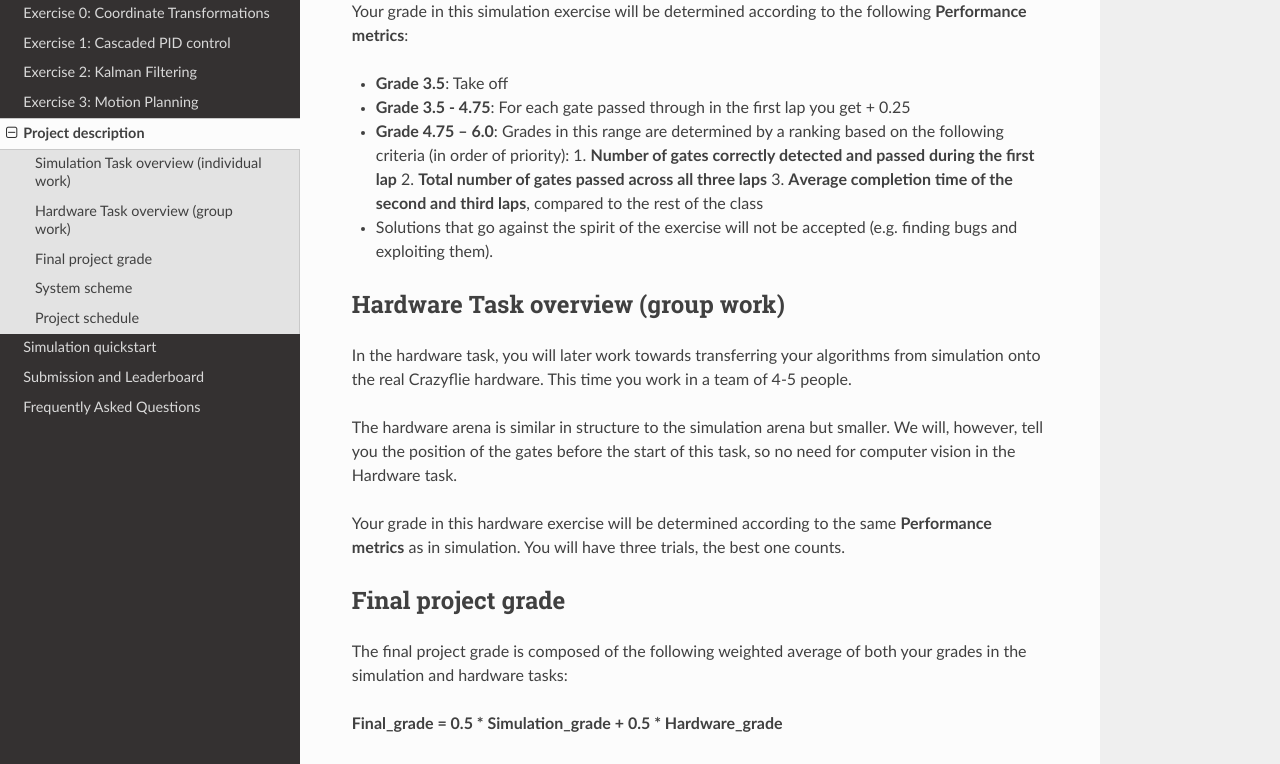
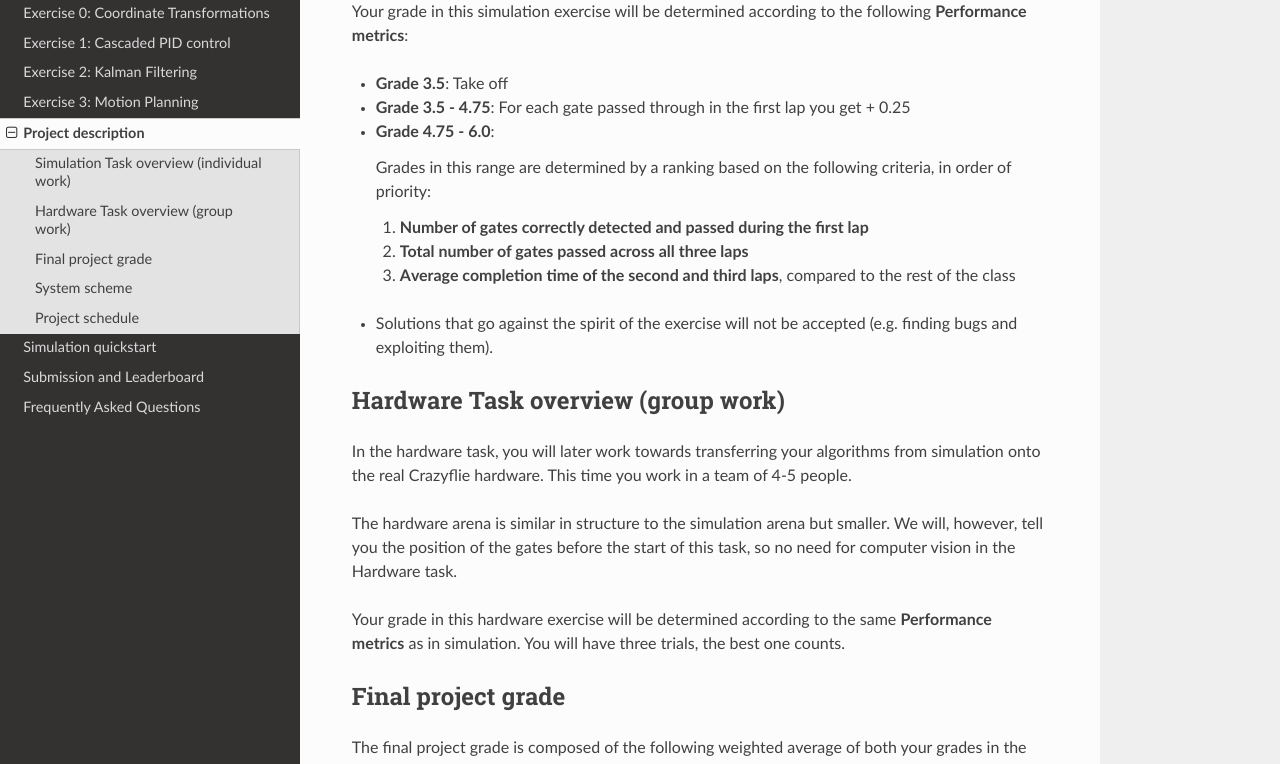
Before and after one commit to lis-epfl/micro-502, a Sphinx documentation site: the page built from docs/assignment/project_description.rst, in a window 1280 px wide and 900 px high, scrolled down 2296 px, cut to the strip 136-900 px from the top of the window. Built offline with Sphinx 7.4.7 and the Read the Docs theme 3.1.0, drawn with Linux system fonts in a browser that asks for light colours.

```diff
--- a/docs/assignment/project_description.rst
+++ b/docs/assignment/project_description.rst
@@ -38,11 +38,13 @@ Your grade in this simulation exercise will be determined according to the follo
 
 - **Grade 3.5**: Take off
 - **Grade 3.5 - 4.75**: For each gate passed through in the first lap you get + 0.25
-- **Grade 4.75 – 6.0**:
-  Grades in this range are determined by a ranking based on the following criteria (in order of priority):
-  1. **Number of gates correctly detected and passed during the first lap**
-  2. **Total number of gates passed across all three laps**
-  3. **Average completion time of the second and third laps**, compared to the rest of the class
+- **Grade 4.75 - 6.0**:
+
+  Grades in this range are determined by a ranking based on the following criteria, in order of priority:
+
+  #. **Number of gates correctly detected and passed during the first lap**
+  #. **Total number of gates passed across all three laps**
+  #. **Average completion time of the second and third laps**, compared to the rest of the class
 - Solutions that go against the spirit of the exercise will not be accepted (e.g. finding bugs and exploiting them).
 
 Hardware Task overview (group work)
```
